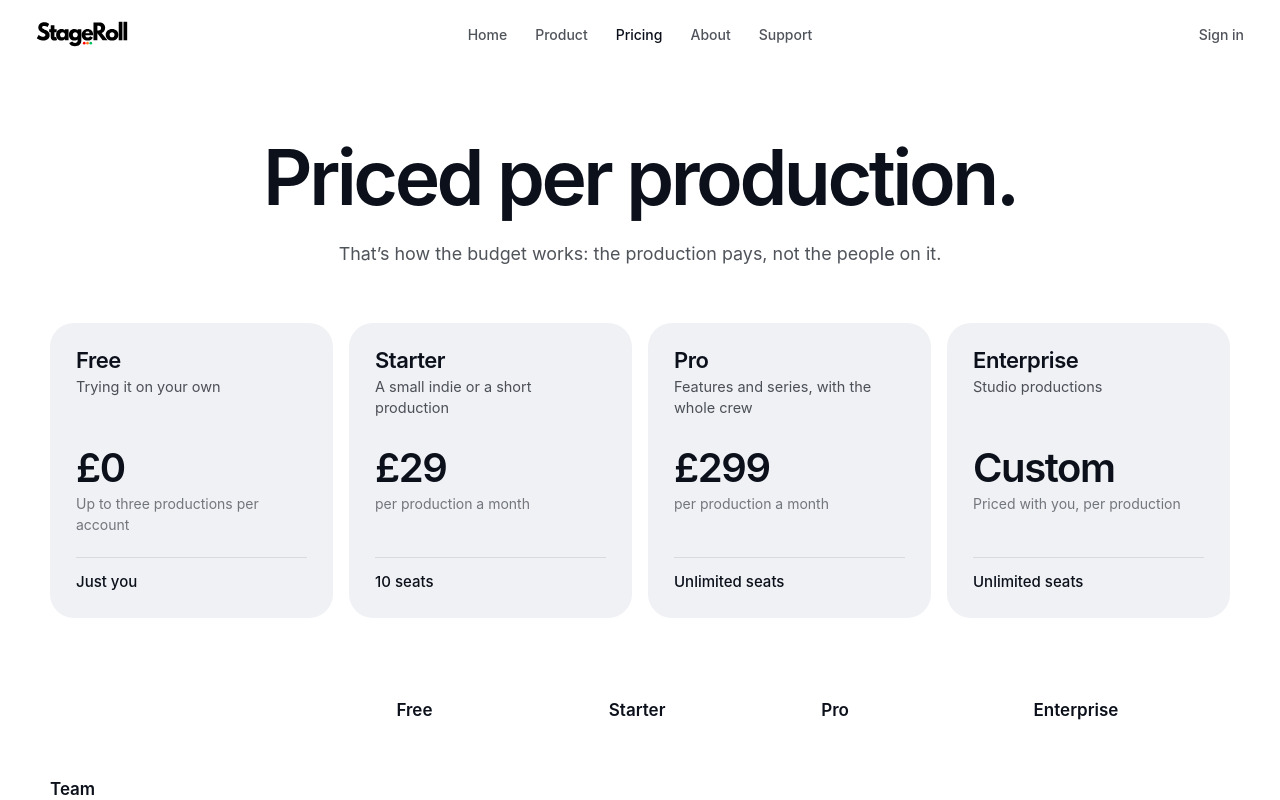
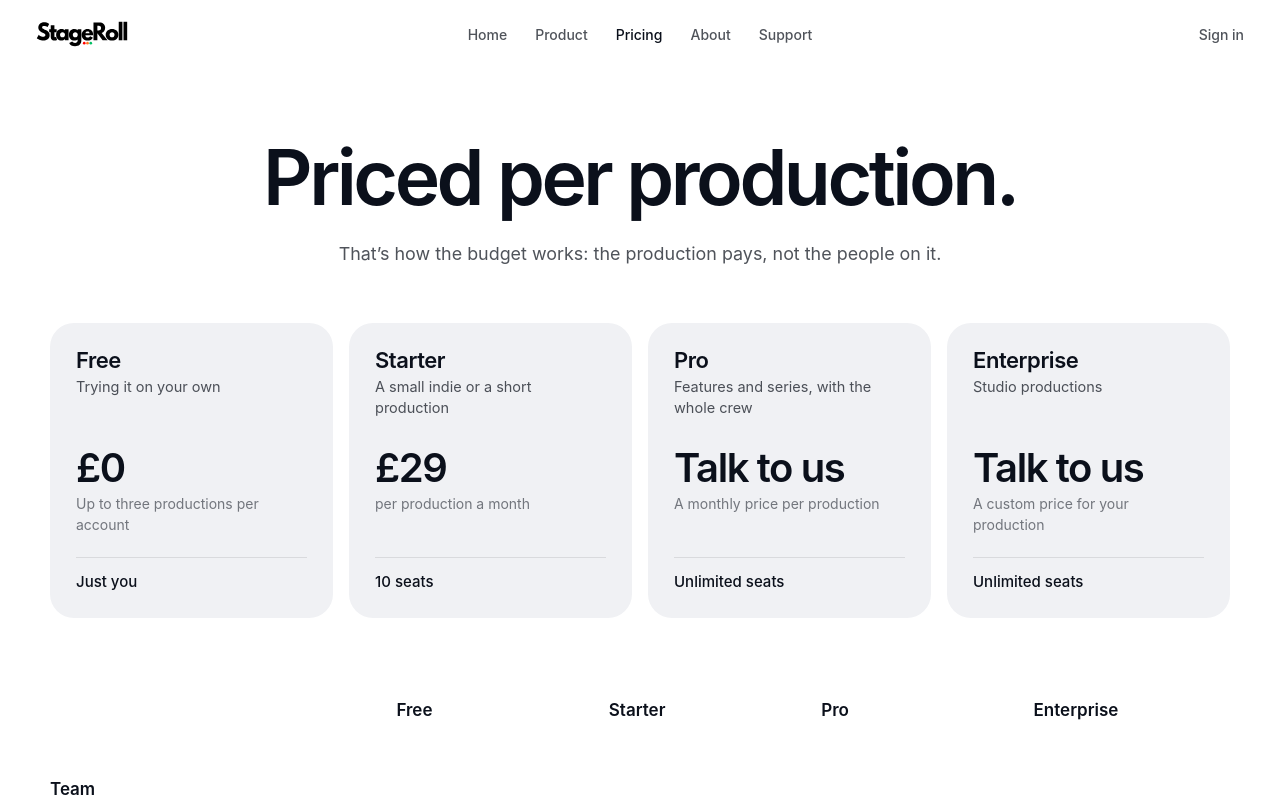
Before and after one commit to stageroll-ltd/stageroll-web, a React (Vite) app: page /pricing in a window 1280 px wide. Shown: the top 800 px of the page. Built offline with nearby package versions, Linux system fonts and the light colour scheme.

Commit message:
feat: replace Pro price with "Talk to us" on pricing page
The £299 Pro price is held back while it is tested with productions, so the plan now points visitors to contact instead of showing a fixed figure. Enterprise gets the same treatment for consistency.

```diff
--- a/src/pages/Pricing.tsx
+++ b/src/pages/Pricing.tsx
@@ -10,8 +10,9 @@ type Plan = { name: string; price: string; per: string; who: string; seats: stri
 const plans: Plan[] = [
   { name: 'Free', price: '£0', per: 'Up to three productions per account', who: 'Trying it on your own', seats: 'Just you' },
   { name: 'Starter', price: '£29', per: 'per production a month', who: 'A small indie or a short production', seats: '10 seats' },
-  { name: 'Pro', price: '£299', per: 'per production a month', who: 'Features and series, with the whole crew', seats: 'Unlimited seats' },
-  { name: 'Enterprise', price: 'Custom', per: 'Priced with you, per production', who: 'Studio productions', seats: 'Unlimited seats' },
+  // Pro's price (£299 on #18) is held back while it is tested with productions.
+  { name: 'Pro', price: 'Talk to us', per: 'A monthly price per production', who: 'Features and series, with the whole crew', seats: 'Unlimited seats' },
+  { name: 'Enterprise', price: 'Talk to us', per: 'A custom price for your production', who: 'Studio productions', seats: 'Unlimited seats' },
 ]
 
 /** A cell: words (with a quieter line under them), or true for included and false for not. */
```
